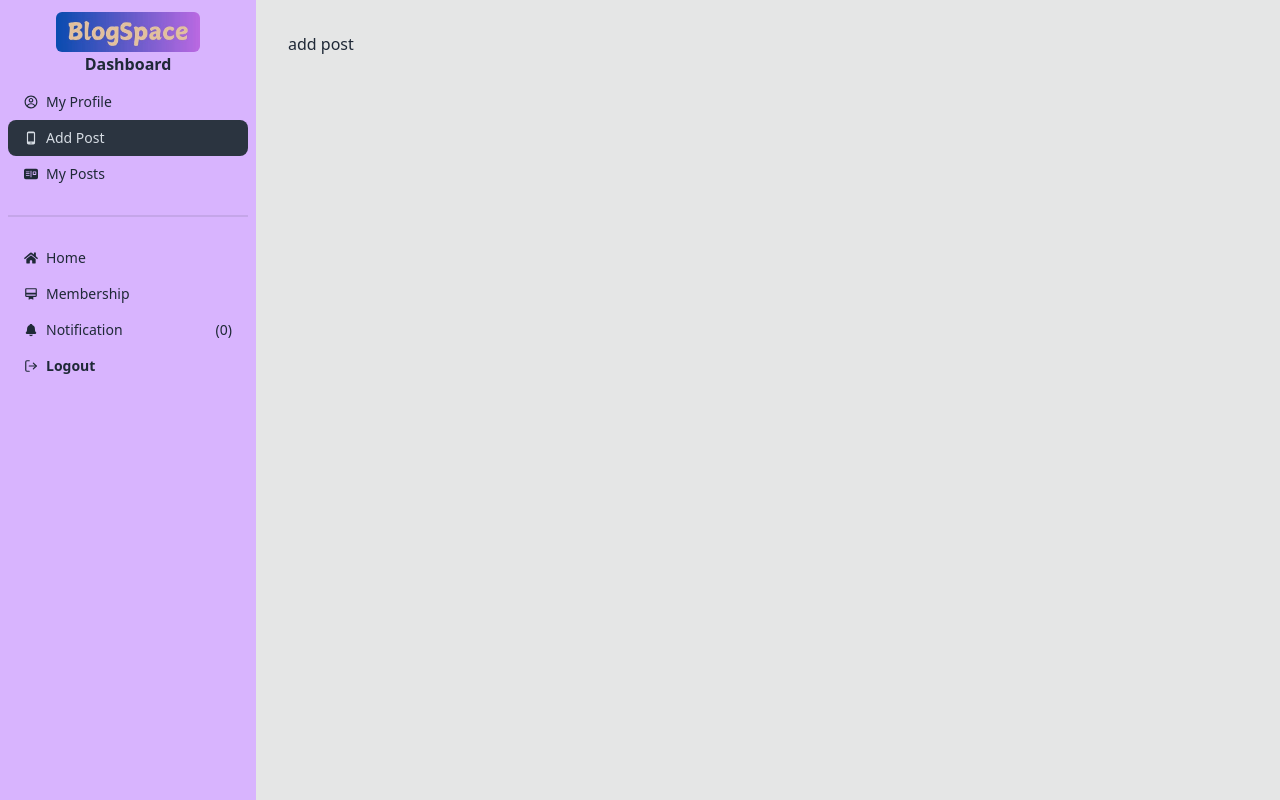
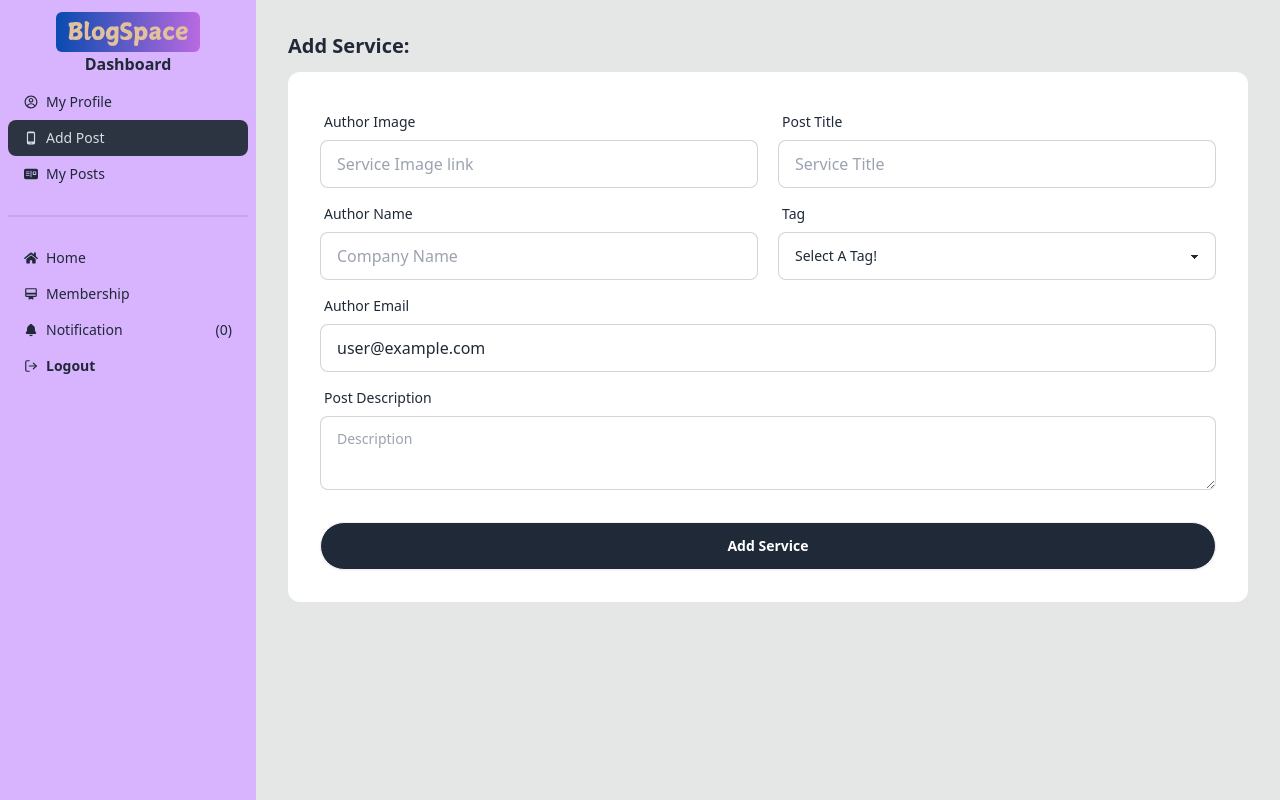
Before and after one commit to mdnasiruddin78/A12Client, a React (Vite) app: page /dashboard/addpost in a window 1280 px wide. Built offline with nearby package versions, Linux system fonts and the light colour scheme; no server answers; sample sign-in values are in the browser's storage.

Commit message:
user add post data in database

```diff
--- a/src/Pages/Dashboard/Addpost.jsx
+++ b/src/Pages/Dashboard/Addpost.jsx
@@ -1,9 +1,110 @@
+import { useContext, useState } from "react";
+import { Helmet } from "react-helmet-async";
+import { authContext } from "../../Provider/Authprovider";
+import { useForm } from "react-hook-form";
+import UseAxiosPublic from "../../Hooks/UseAxiosPublic";
+import toast from "react-hot-toast";
 
 
 const Addpost = () => {
+
+    const axiosPublic = UseAxiosPublic()
+    const { user } = useContext(authContext)
+    const { register, handleSubmit, reset } = useForm();
+    const [tags, setTags] = useState()
+
+    const onSubmit = data => {
+        const addPost = {
+            name: data.name,
+            image: data.image,
+            title: data.title,
+            tag: tags,
+            email: user.email,
+            description: data.description,
+        }
+        console.log(addPost)
+        toast.success('Post Successfully Added!')
+        axiosPublic.post('/addPost', addPost)
+            .then(res => {
+                console.log(res.data)
+                if (res.data.insertedId) {
+                    reset()
+                    toast.success('Post Successfully Added!')
+                }
+            })
+    }
+
     return (
         <div>
-            add post
+            <Helmet>
+                <title>DASHBOARD | ADD-POST</title>
+            </Helmet>
+            <div className="mb-3">
+                <h1 className="text-xl font-bold">Add Service:</h1>
+            </div>
+            <div className="card bg-white w-full rounded-xl">
+                <form onSubmit={handleSubmit(onSubmit)} className="card-body">
+                    {/* form first row */}
+                    <div className='flex flex-col lg:flex-row gap-5'>
+                        <div className="form-control flex-1">
+                            <label className="label">
+                                <span className="label-text">Author Image</span>
+                            </label>
+                            <input type="url" {...register("image", { required: true })} placeholder="Service Image link" className="input input-bordered" />
+                        </div>
+                        <div className="form-control flex-1">
+                            <label className="label">
+                                <span className="label-text">Post Title</span>
+                            </label>
+                            <input type="text" {...register("title", { required: true })} placeholder="Service Title" className="input input-bordered" />
+                        </div>
+                    </div>
+                    {/* form second row */}
+                    <div className='flex flex-col lg:flex-row gap-5'>
+                        <div className="form-control flex-1">
+                            <label className="label">
+                                <span className="label-text">Author Name</span>
+                            </label>
+                            <input type="text" {...register("name", { required: true })} placeholder="Company Name" className="input input-bordered" />
+                        </div>
+                        <div className="form-control flex-1">
+                            <label className="label">
+                                <span className="label-text">Tag</span>
+                            </label>
+                            <select
+                                className="select select-bordered"
+                                onChange={e => setTags(e.target.value)}
+                                value={tags}
+                                required
+                            >
+                                <option defaultValue>Select A Tag!</option>
+                                <option value='Computer'>Computer</option>
+                                <option value='Mobile'>Mobile</option>
+                            </select>
+                        </div>
+                    </div>
+                    <div className='flex flex-col lg:flex-row gap-5'>
+                        <div className="form-control flex-1">
+                            <label className="label">
+                                <span className="label-text">Author Email</span>
+                            </label>
+                            <input type="email"
+                                readOnly
+                                defaultValue={user?.email}
+                                className="input input-bordered" />
+                        </div>
+                    </div>
+                    <div className="form-control">
+                        <label className="label">
+                            <span className="label-text">Post Description</span>
+                        </label>
+                        <textarea {...register("description", { required: true })} className="textarea textarea-bordered" placeholder="Description" required></textarea>
+                    </div>
+                    <div className="form-control mt-6">
+                        <button className="btn rounded-full bg-gray-800 text-white">Add Service</button>
+                    </div>
+                </form>
+            </div>
         </div>
     );
 };
--- a/src/main.jsx
+++ b/src/main.jsx
@@ -20,7 +20,7 @@ createRoot(document.getElementById('root')).render(
           <RouterProvider router={router} />
         </Authprovider>
       </QueryClientProvider>
-      <Toaster containerStyle={{ top: 100 }} toastOptions={{ position: "top-right" }} />
+      <Toaster containerStyle={{ top: 30 }} toastOptions={{ position: "top-right" }} />
     </HelmetProvider>
   </StrictMode>,
 )
```
